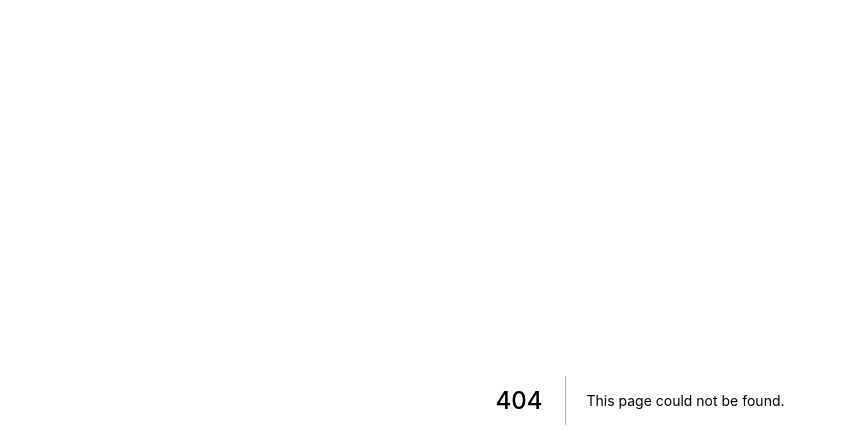
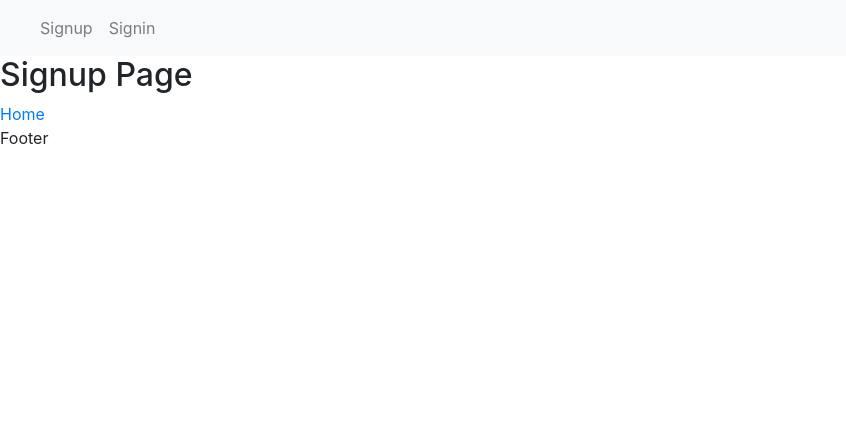
Before and after one commit to ferisjuan/seo-blog, a Next.js app in the folder frontend/: page /signup in a window 1280 px wide. Before the commit this address had no page. Shown: the top 448 px of the page, without its empty margins (0-846 px from the left). Built offline with nearby package versions, Linux system fonts and the light colour scheme.

Commit message:
Basic Navigation

```diff
--- a/frontend/components/Header.js
+++ b/frontend/components/Header.js
@@ -1,4 +1,6 @@
 import { useState } from 'react'
+import Link from 'next/link'
+
 import { APP_NAME } from '../config'
 
 import {
@@ -20,15 +22,23 @@ const Header = _props => {
 	return (
 		<div>
 			<Navbar color='light' light expand='md'>
-				<NavbarBrand href='/'>{APP_NAME}</NavbarBrand>
+				<Link href='/'>
+					<NavbarBrand className='font-weigth-bold'>{APP_NAME}</NavbarBrand>
+				</Link>
 				<NavbarToggler onClick={toggle} />
 				<Collapse isOpen={isOpen} navbar>
 					<Nav className='mr-auto' navbar>
 						<NavItem>
-							<NavLink href='/components/'>Components</NavLink>
+							<Link href='/signup'>
+								<NavLink>Signup</NavLink>
+							</Link>
+						</NavItem>
+						<NavItem>
+							<Link href='/signin'>
+								<NavLink>Signin</NavLink>
+							</Link>
 						</NavItem>
 					</Nav>
-					<NavbarText>Simple Text</NavbarText>
 				</Collapse>
 			</Navbar>
 		</div>
--- a/frontend/package.json
+++ b/frontend/package.json
@@ -4,9 +4,9 @@
 	"description": "",
 	"main": "index.js",
 	"scripts": {
-		"dev": "next",
+		"prod": "next start",
 		"build": "next build",
-		"start": "next start",
+		"start": "next",
 		"test": "echo \"Error: no test specified\" && exit 1"
 	},
 	"author": "",
--- /dev/null
+++ b/frontend/pages/signup.js
@@ -0,0 +1,14 @@
+import Link from 'next/link'
+
+import Layout from '../components/Layout'
+
+const Signup = () => (
+	<Layout>
+		<h2>Signup Page</h2>
+		<Link href='/'>
+			<a>Home</a>
+		</Link>
+	</Layout>
+)
+
+export default Signup
```
Also changed, not shown: frontend/pages/index.js (+9 -0 lines), frontend/pages/signin.js (added, +14 -0 lines).
